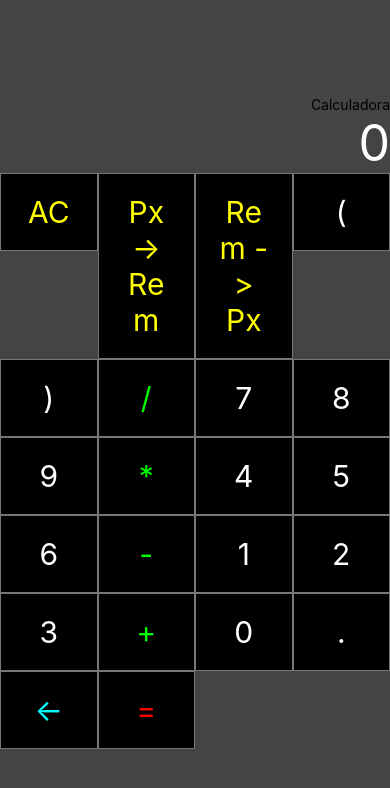
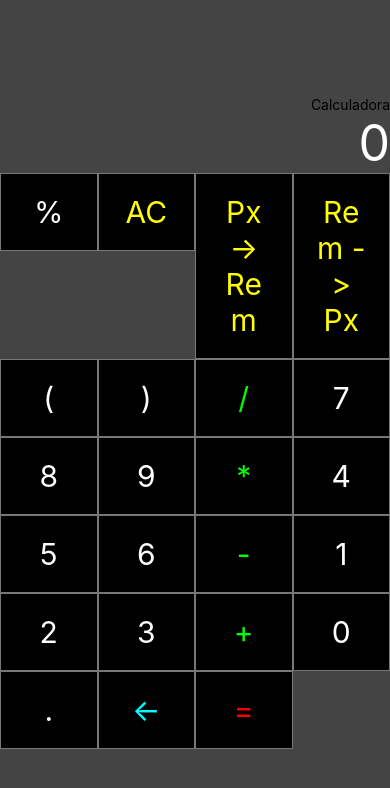
Before and after one commit to MarcioRMed/calculadora, a React Native app: screen / in a window 390 px wide. Shown: the top 788 px of the page. Built offline with nearby package versions, Linux system fonts and the light colour scheme.

Commit message:
atualizações

```diff
--- a/App.js
+++ b/App.js
@@ -23,7 +23,7 @@ export default function App() {
 
   const addDigito=(digito)=>{
 
-    // --- tratamento erro ponto ---
+    // --- tratamento erro do ponto ---
     if(digito=='+' || digito=='-' || digito=='/' || digito=='*'){
       estados.ponto=false
     }
@@ -37,7 +37,7 @@ export default function App() {
     }
 
     // joga resultado para tela de cálculo
-    if((digito=='+' || digito=='-' || digito=='/' || digito=='*') && estados.operado){
+    if((digito=='+' || digito=='-' || digito=='/' || digito=='*' || digito=='%') && estados.operado){
       estados.valorTela=estados.resultado
       estados.resultado=0
     }
@@ -46,8 +46,6 @@ export default function App() {
     setVtela(estados.valorTela)
     setVres(estados.resultado)
     estados.operado= false
-
-
 
 
 
@@ -128,17 +126,31 @@ export default function App() {
 
 
 
+    const calcPorcento =()=>{
+      let valorPorcentoDesejado
+      let deQuanto
+
+      let calcPorcento = setVtela(estados.valorTela)/100 * estados.resultado
+
+    }
+
+
 
   return(
     <SafeAreaView style={styles.container}>
       <Text>Calculadora</Text>
       <Display valor={vtela} resultado={vres}/>
 
+
     <View style={styles.botoes}>
+
+    <Btn label='%' aoClicar={()=>{calcPorcento()}}></Btn>
+
     <Btn label='AC' ac aoClicar={()=>{opera('AC')}}></Btn>
 
     <Btn label='Px -> Rem' ac aoClicar={()=>{pxRem()}}></Btn>
     <Btn label='Rem -> Px' ac aoClicar={()=>{remPx()}}></Btn>
+
 
     <Btn label='(' aoClicar={()=>{addDigito('(')}}></Btn>
     <Btn label=')' aoClicar={()=>{addDigito(')')}}></Btn>
--- a/components/botoes.js
+++ b/components/botoes.js
@@ -45,6 +45,7 @@ const styles = StyleSheet.create({
     fontSize:30,
     // height:Dimensions.get('window').width/4,
     width:Dimensions.get('window').width/4,
+
     padding:20,
     backgroundColor:'#000',
     color:'#fff',
```
